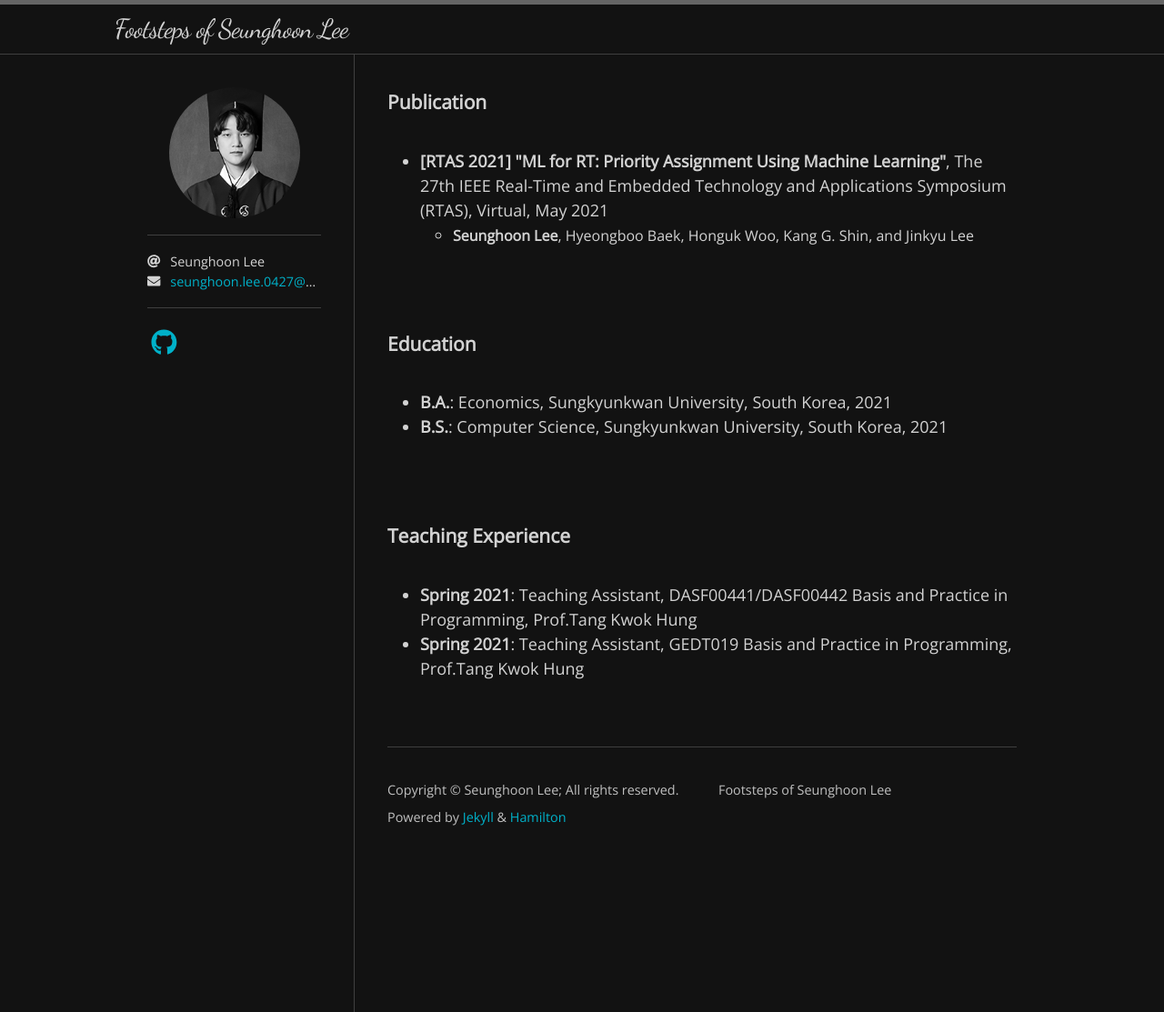
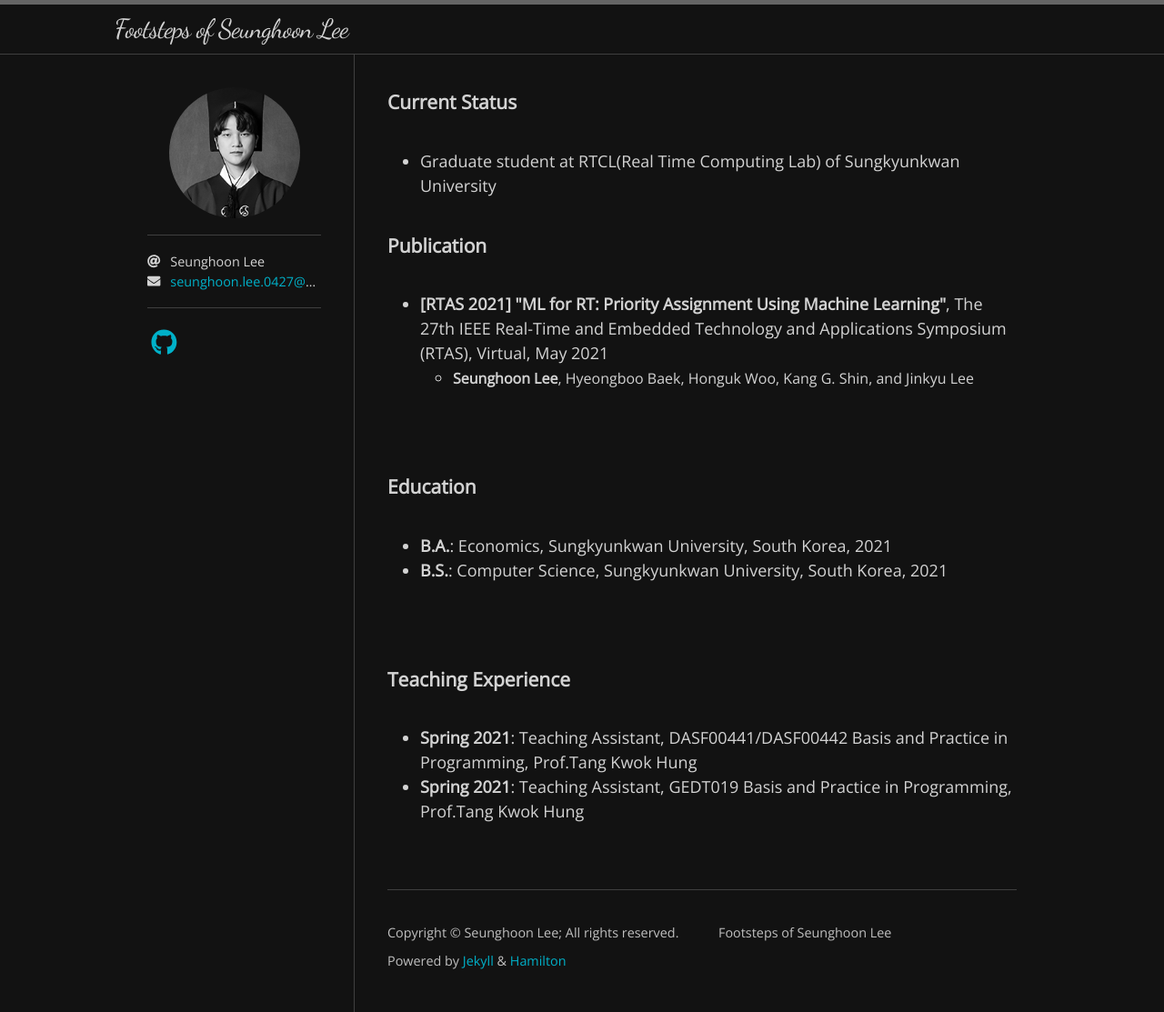
Before and after one commit to SeungHoon00/seunghoon00.github.io, a Jekyll site: the page built from index.html, in a window 1280 px wide. Shown: the whole page at 91% size. Built offline with Jekyll 4.4.1, drawn with Linux system fonts in a browser that asks for light colours; nearby versions of some CDN libraries; some web fonts are replaced; the list of posts is cut into pages by our own code.

Commit message:
Update home.html

```diff
--- a/_layouts/home.html
+++ b/_layouts/home.html
@@ -12,6 +12,12 @@ layout: default
     {% assign posts = site.posts %}
   {% endif %}
 
+  <section>
+    <h3>Current Status</h3>
+    <ul>
+      <li>Graduate student at RTCL(Real Time Computing Lab) of Sungkyunkwan University</li>
+    </ul>
+  </section>
   <section>
     <h3>Publication</h3>
     <ul>
```
